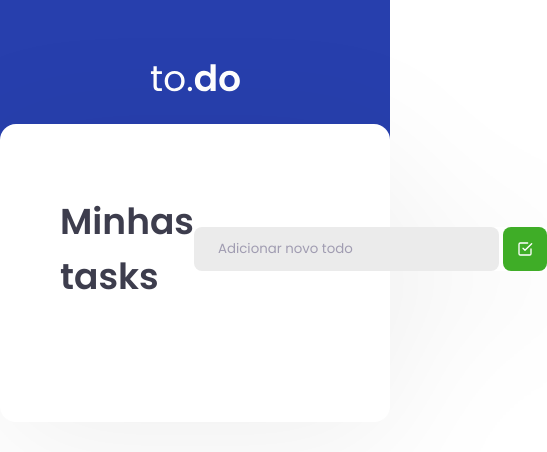
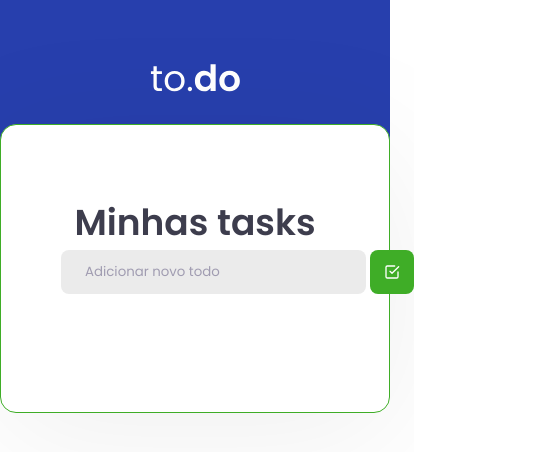
Before and after one commit to DiegoDevx/01-desafio-conceitos-reactjs, a React app: page / in a window 390 px wide. Shown: the top 452 px of the page, 547 px wide, since content can reach past the window. Built offline with nearby package versions, Linux system fonts and the light colour scheme.

Commit message:
mobile responsive

```diff
--- a/src/components/Header.tsx
+++ b/src/components/Header.tsx
@@ -4,7 +4,7 @@ export function Header() {
   return (
     <header className="header">
       <div>
-        <img src="/logo.svg" alt="to.do"/>
+        <img src="../logo.svg" alt="To.do" />
       </div>
     </header>
   )
--- a/src/styles/global.scss
+++ b/src/styles/global.scss
@@ -28,6 +28,7 @@ input, textarea {
   max-width: 1120px;
   margin: 0 auto;
   padding: 2.5rem 1rem;
+  border: 1px solid #3FAD27; //
 }
 
 button, .checkmark {
--- a/src/styles/header.scss
+++ b/src/styles/header.scss
@@ -11,5 +11,9 @@ header.header {
     display: flex;
     align-items: center;
     justify-content: center;
+
+    h1 {
+      color: #ededed;
+    }
   }
 }
--- a/src/styles/tasklist.scss
+++ b/src/styles/tasklist.scss
@@ -57,6 +57,16 @@ section.task-list {
         &:hover {
           filter: brightness(0.95);
         }
+      }
+    }
+  }
+
+  @media (max-width: 800px) {
+    header {
+      display: block;
+
+      h2 {
+        text-align: center;
       }
     }
   }
```
Also changed, not shown: logo.svg (renamed from public/logo.svg), 4 other files (tests, documents, lock files or other folders).
